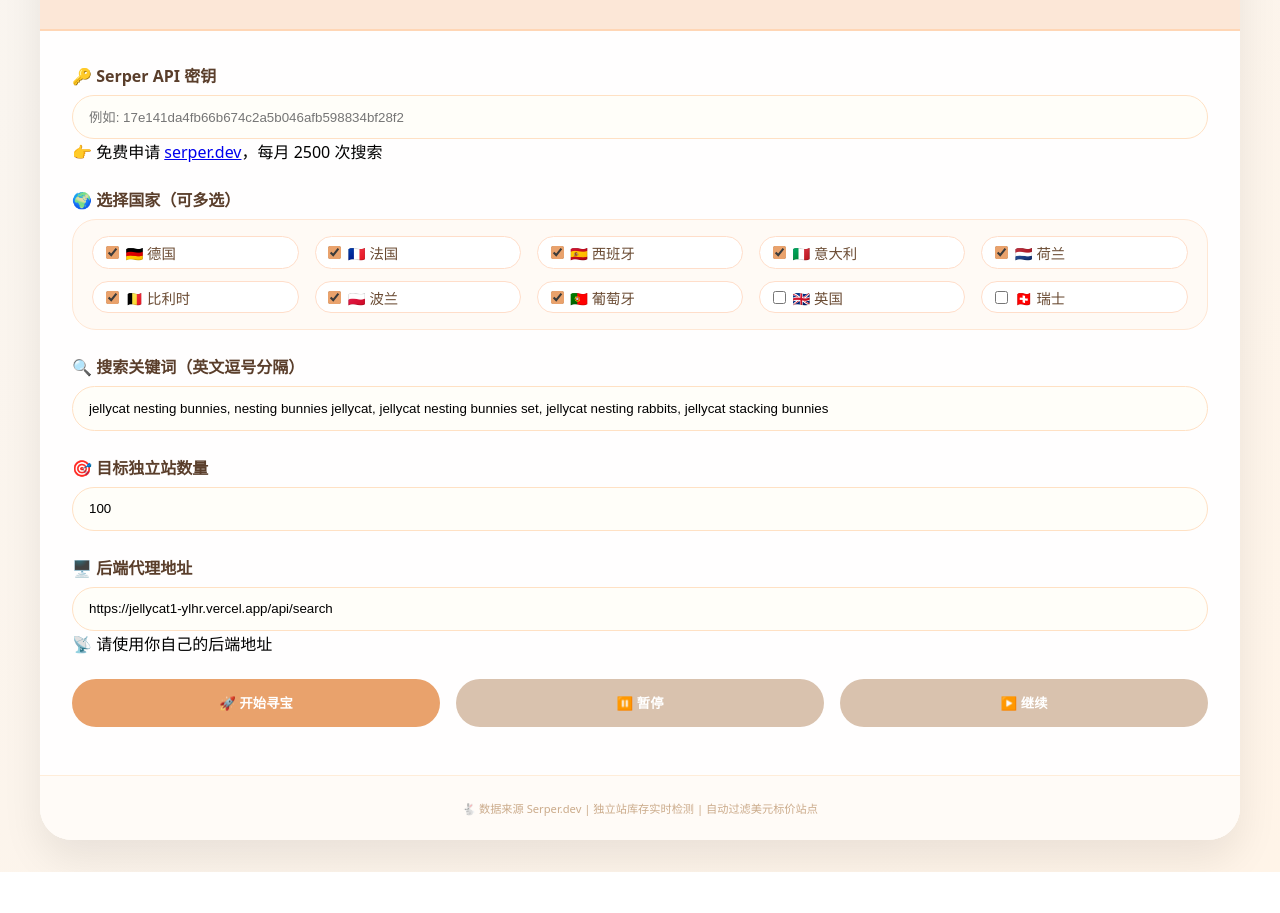
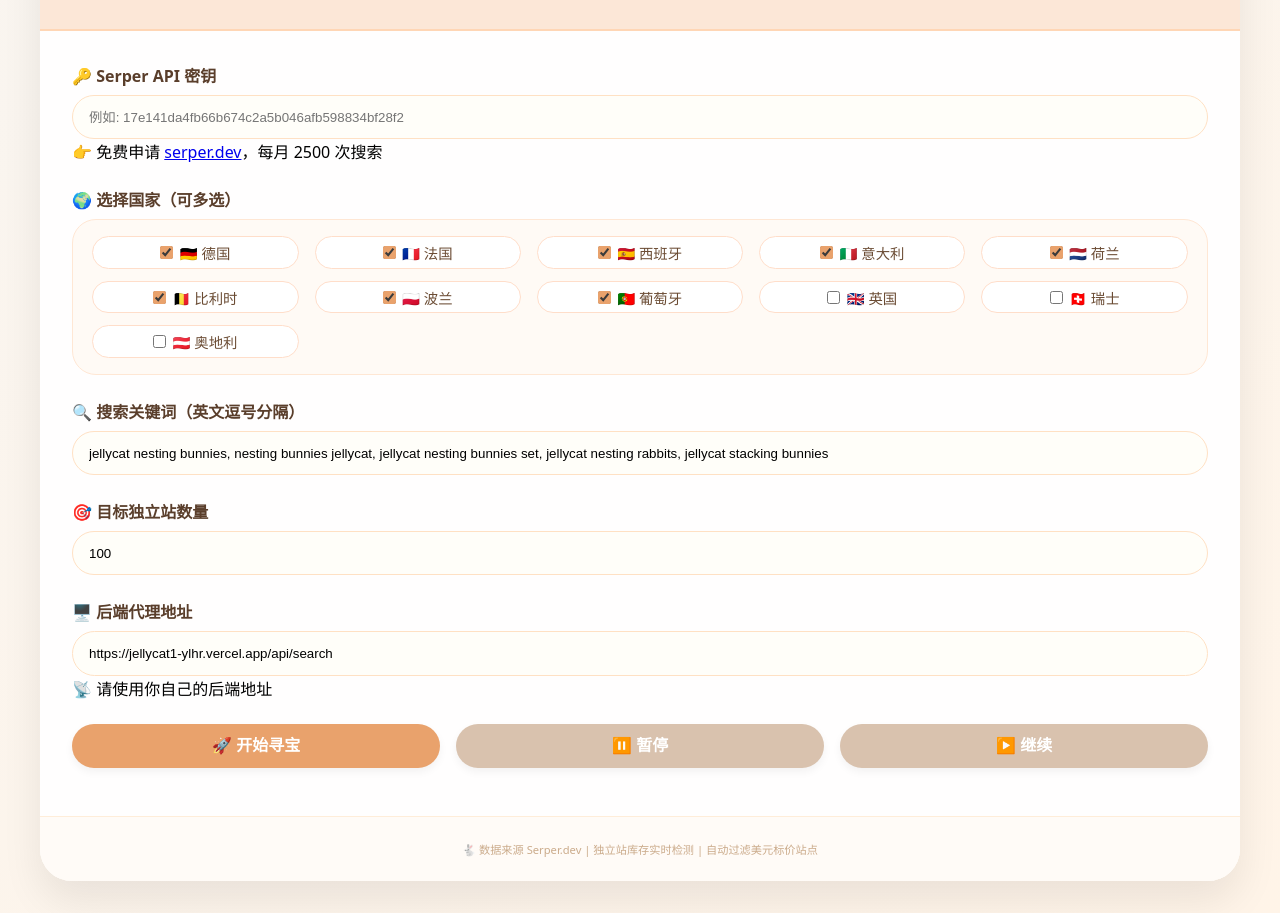
Before and after one commit to zhangdingji520/jellycat1, a website: page index.html in a window 1280 px wide. Shown: the part 137-1050 px from the top of the page. Before the commit the page ends 1009 px from the top, so only its background shows below. Drawn offline with Linux system fonts and the light colour scheme.

Commit message:
Update index.html

```diff
--- a/index.html
+++ b/index.html
@@ -26,27 +26,47 @@
         .checkbox-group label {
             display: flex;
             align-items: center;
+            justify-content: center;
             gap: 0.4rem;
             font-weight: normal;
             cursor: pointer;
             background: #ffffff;
-            padding: 0.3rem 0.8rem;
+            padding: 0.3rem 0.5rem;
             border-radius: 2rem;
             transition: all 0.2s;
             margin: 0;
             font-size: 0.9rem;
             color: #6b4c34;
             border: 1px solid #ffdeca;
-            white-space: nowrap;
-            overflow: hidden;
-            text-overflow: ellipsis;
+            white-space: normal;
+            word-break: keep-all;
+            text-align: center;
+            min-width: 0;
+            flex: 1;
         }
         .checkbox-group label:hover { background: #ffefe3; border-color: #f7b787; }
         .checkbox-group input { width: auto; margin: 0; accent-color: #e9a26c; flex-shrink: 0; }
         .button-group { display: flex; gap: 1rem; margin-bottom: 1rem; }
-        .btn { background: #e9a26c; color: white; border: none; padding: 0.9rem; border-radius: 2rem; font-weight: bold; cursor: pointer; flex: 1; }
-        .btn:hover { background: #dc8b4f; }
-        .btn:disabled { background: #d9c2ae; cursor: not-allowed; }
+        .btn {
+            background: #e9a26c;
+            color: white;
+            border: none;
+            padding: 0.9rem 1.5rem;
+            border-radius: 2rem;
+            font-weight: bold;
+            font-size: 1rem;
+            cursor: pointer;
+            flex: 1;
+            transition: all 0.2s;
+            box-shadow: 0 4px 8px rgba(0,0,0,0.05);
+            display: inline-flex;
+            align-items: center;
+            justify-content: center;
+            gap: 0.5rem;
+            line-height: 1;
+        }
+        .btn:hover { background: #dc8b4f; transform: translateY(-2px); box-shadow: 0 8px 16px rgba(0,0,0,0.1); }
+        .btn:disabled { background: #d9c2ae; cursor: not-allowed; transform: none; }
         .stats { display: flex; flex-wrap: wrap; gap: 1rem; margin: 2rem 0 1.5rem; }
         .stat-item { background: #fef5ea; border-radius: 2rem; padding: 0.6rem 1.2rem; text-align: center; flex: 1; min-width: 90px; border: 1px solid #ffeedd; }
         .stat-number { font-size: 1.6rem; font-weight: bold; color: #7b5a3e; }
@@ -60,7 +80,7 @@
         .error-message { background: #ffe8e6; color: #bc5a3c; border-radius: 1.5rem; padding: 0.75rem; margin: 1rem 0; text-align: center; }
         .footer { text-align: center; font-size: 0.7rem; color: #cbab8b; border-top: 1px solid #ffedd9; padding: 1.5rem; background: #fffbf7; }
         .title-row { display: flex; align-items: center; justify-content: space-between; margin: 1rem 0 0.5rem; }
-        .save-btn { background: #a0c4a8; color: #2c5e2e; border: none; padding: 0.4rem 1rem; border-radius: 2rem; font-size: 0.8rem; font-weight: bold; cursor: pointer; }
+        .save-btn { background: #a0c4a8; color: #2c5e2e; border: none; padding: 0.4rem 1rem; border-radius: 2rem; font-size: 0.8rem; font-weight: bold; cursor: pointer; display: inline-flex; align-items: center; gap: 0.3rem; }
         .save-btn:hover { background: #8bb891; }
         .save-btn:disabled { opacity: 0.5; cursor: not-allowed; }
         @media (max-width: 700px) { .checkbox-group { grid-template-columns: repeat(3,1fr); } }
@@ -92,6 +112,7 @@
                 <label><input type="checkbox" value="PT" checked> 🇵🇹 葡萄牙</label>
                 <label><input type="checkbox" value="GB"> 🇬🇧 英国</label>
                 <label><input type="checkbox" value="CH"> 🇨🇭 瑞士</label>
+                <label><input type="checkbox" value="AT"> 🇦🇹 奥地利</label>
             </div>
         </div>
         <div class="form-group">
```
